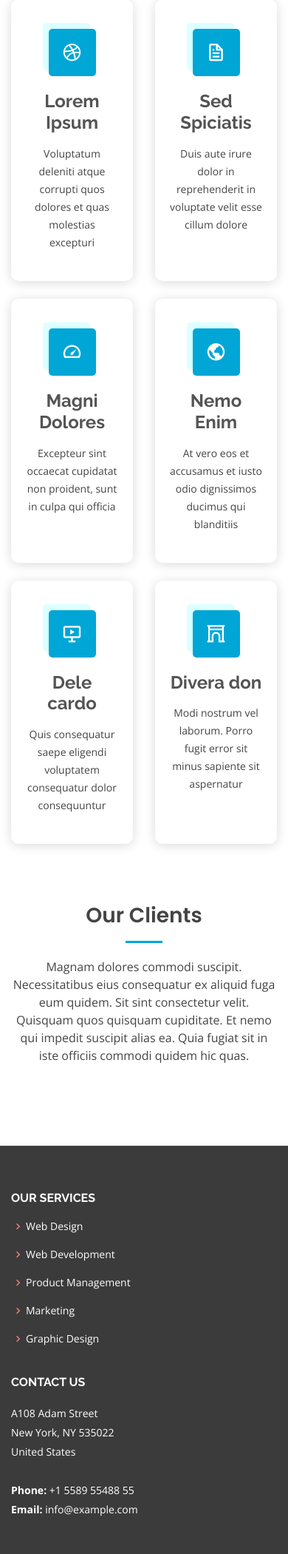
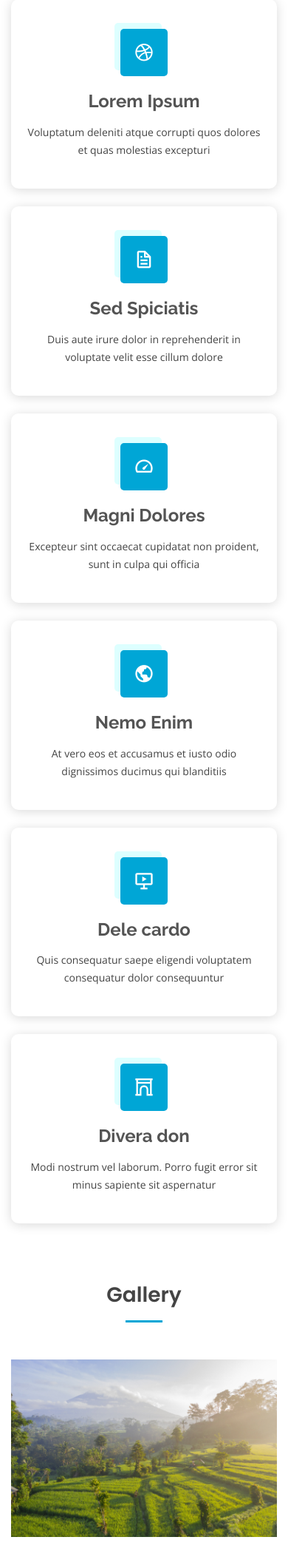
Before and after one commit to elfaritsi/design1, a PHP site: page / in a window 390 px wide. Shown: the part 2853-4954 px from the top of the page at 74% size. Run offline with PHP 8.4, Linux system fonts and the light colour scheme.

Commit message:
add gallery

```diff
--- a/assets/css/style.css
+++ b/assets/css/style.css
@@ -799,7 +799,7 @@ section {
 }
 
 .clients .owl-dot.active {
-  background-color: #e96b56 !important;
+  background-color: #00A6D6 !important;
 }
 
 /*--------------------------------------------------------------
@@ -1000,7 +1000,7 @@ section {
 
 .portfolio #portfolio-flters li:hover,
 .portfolio #portfolio-flters li.filter-active {
-  background: #e96b56;
+  background: #00A6D6;
   color: #fff;
 }
 
@@ -1101,7 +1101,7 @@ section {
 }
 
 .portfolio .portfolio-wrap .portfolio-links a:hover {
-  color: #e96b56;
+  color: #00A6D6;
 }
 
 .portfolio .portfolio-wrap:hover::before {
--- a/assets/js/main.js
+++ b/assets/js/main.js
@@ -95,11 +95,11 @@
   });
 
   // Real view height for mobile devices
-  if (window.matchMedia("(max-width: 767px)").matches) {
-    $('#hero').css({
-      height: auto
-    });
-  }
+  // if (window.matchMedia("(max-width: 767px)").matches) {
+  //   $('#hero').css({
+  //     height: auto
+  //   });
+  // }
 
   // Intro carousel
   var heroCarousel = $("#heroCarousel");
--- a/index.html
+++ b/index.html
@@ -32,7 +32,7 @@
   ======================================================== -->
 </head>
 
-<body>
+<body id="head">
 
 
 
@@ -41,7 +41,7 @@
     <div class="container d-flex justify-content-between">
 
       <div class="logo">
-        <h1 class="text-light"><a href="#">Tra<span>vel</span></a></h1>
+        <h1 class="text-light"><a data-scroll href="#header">Tra<span>vel</span></a></h1>
         <!-- Uncomment below if you prefer to use an image logo -->
         <!-- <a href="index.html"><img src="assets/img/logo.png" alt="" class="img-fluid"></a>-->
       </div>
@@ -53,7 +53,7 @@
           <li><a data-scroll href="#about">About</a></li>
 
           <li><a data-scroll href="#services">Services</a></li>
-          <li><a data-scroll href="#">Portfolio</a></li>
+          <li><a data-scroll href="#portfolio">Gallery</a></li>
           <li><a data-scroll href="#">Pricing</a></li>
           <li><a data-scroll href="#">Contact</a></li>
 
@@ -77,9 +77,9 @@
           <div class="carousel-item active" style="background: url(assets/img/slide/1.jpg); background-size: cover;">
             <div class="carousel-container">
               <div class="carousel-content">
-                <h2 class="animate__animated animate__fadeInDown">Inventore <span>Optio saepe.</span></h2>
+                <h2 class="animate__animated animate__fadeInDown">Inventore <span>Optio Laqueta</span></h2>
                 <p class="animate__animated animate__fadeInUp">Ut velit est quam dolor ad a aliquid qui aliquid. Sequi ea ut et est quaerat sequi nihil ut aliquam. Occaecati alias dolorem mollitia ut. Similique ea voluptatem. Esse doloremque accusamus repellendus deleniti vel. Minus et tempore modi architecto.</p>
-                <a data-scroll href="#about" class="btn-get-started animate__animated animate__fadeInUp">Read More</a>
+                <a data-scroll href="#featured" class="btn-get-started animate__animated animate__fadeInUp">Read More</a>
               </div>
             </div>
           </div>
@@ -89,7 +89,7 @@
           <div class="carousel-item" style="background: url(assets/img/slide/2.jpg); background-size: cover;">
             <div class="carousel-container">
               <div class="carousel-content">
-                <h2 class="animate__animated fanimate__adeInDown">Lorem <span>Ipsum Dolor</span></h2>
+                <h2 class="animate__animated animate__fadeInDown">Lorem <span>Ipsum Dolor</span></h2>
                 <p class="animate__animated animate__fadeInUp">Ut velit est quam dolor ad a aliquid qui aliquid. Sequi ea ut et est quaerat sequi nihil ut aliquam. Occaecati alias dolorem mollitia ut. Similique ea voluptatem. Esse doloremque accusamus repellendus deleniti vel. Minus et tempore modi architecto.</p>
                 <a data-scroll href="#featured" class="btn-get-started animate__animated animate__fadeInUp">Read More</a>
               </div>
@@ -160,7 +160,7 @@
     <section id="about" class="about">
       <div class="container">
 
-      <div class="section-title" data-aos="fade-up">
+        <div class="section-title" data-aos="fade-up">
             <h2>About Us</h2>
         </div>
 
@@ -201,7 +201,7 @@
         </div>
 
         <div class="row">
-          <div class="col-6 col-lg-4 col-md-6 d-flex align-items-stretch mt-4 mt-md-0">
+          <div class="col-lg-4 col-md-6 d-flex align-items-stretch mt-4 mt-md-0">
             <div class="icon-box">
               <div class="icon"><i class="bx bxl-dribbble"></i></div>
               <h4>Lorem Ipsum</h4>
@@ -209,7 +209,7 @@
             </div>
           </div>
 
-          <div class="col-6 col-lg-4 col-md-6 d-flex align-items-stretch mt-4 mt-md-0">
+          <div class="col-lg-4 col-md-6 d-flex align-items-stretch mt-4 mt-md-0">
             <div class="icon-box">
               <div class="icon"><i class="bx bx-file"></i></div>
               <h4>Sed Spiciatis</h4>
@@ -217,7 +217,7 @@
             </div>
           </div>
 
-          <div class="col-6 col-lg-4 col-md-6 d-flex align-items-stretch mt-4 mt-lg-0">
+          <div class="col-lg-4 col-md-6 d-flex align-items-stretch mt-4 mt-lg-0">
             <div class="icon-box">
               <div class="icon"><i class="bx bx-tachometer"></i></div>
               <h4>Magni Dolores</h4>
@@ -225,7 +225,7 @@
             </div>
           </div>
 
-          <div class="col-6 col-lg-4 col-md-6 d-flex align-items-stretch mt-4">
+          <div class="col-lg-4 col-md-6 d-flex align-items-stretch mt-4">
             <div class="icon-box">
               <div class="icon"><i class="bx bx-world"></i></div>
               <h4>Nemo Enim</h4>
@@ -233,7 +233,7 @@
             </div>
           </div>
 
-          <div class="col-6 col-lg-4 col-md-6 d-flex align-items-stretch mt-4">
+          <div class="col-lg-4 col-md-6 d-flex align-items-stretch mt-4">
             <div class="icon-box">
               <div class="icon"><i class="bx bx-slideshow"></i></div>
               <h4>Dele cardo</h4>
@@ -241,7 +241,7 @@
             </div>
           </div>
 
-          <div class="col-6 col-lg-4 col-md-6 d-flex align-items-stretch mt-4">
+          <div class="col-lg-4 col-md-6 d-flex align-items-stretch mt-4">
             <div class="icon-box">
               <div class="icon"><i class="bx bx-arch"></i></div>
               <h4>Divera don</h4>
@@ -254,12 +254,143 @@
       </div>
     </section><!-- End Services Section -->
 
+    <!-- ======= Portfolio Section ======= -->
+    <section id="portfolio" class="portfolio">
+        <div class="container">
+            <div class="section-title" data-aos="fade-up">
+                <h2>Gallery</h2>
+            </div>
+
+          <div class="row portfolio-container">
+
+            <div class="col-lg-4 col-md-6 portfolio-item filter-app">
+              <div class="portfolio-wrap">
+                <img src="assets/img/portfolio/1.jpg" class="img-fluid" alt="">
+                <div class="portfolio-info">
+                  <h4>Persawahan</h4>
+                  <p>Bali</p>
+                  <div class="portfolio-links">
+                    <a href="assets/img/portfolio/1.jpg" data-gall="portfolioGallery" class="venobox" title="App 1"><i class="icofont-eye-alt"></i></a>
+                  </div>
+                </div>
+              </div>
+            </div>
+
+            <div class="col-lg-4 col-md-6 portfolio-item filter-web">
+              <div class="portfolio-wrap">
+                <img src="assets/img/portfolio/2.jpg" class="img-fluid" alt="">
+                <div class="portfolio-info">
+                  <h4>Pantai</h4>
+                  <p>Bali</p>
+                  <div class="portfolio-links">
+                    <a href="assets/img/portfolio/2.jpg" data-gall="portfolioGallery" class="venobox" title="Web 3"><i class="icofont-eye-alt"></i></a>
+                  </div>
+                </div>
+              </div>
+            </div>
+
+            <div class="col-lg-4 col-md-6 portfolio-item filter-app">
+              <div class="portfolio-wrap">
+                <img src="assets/img/portfolio/3.jpg" class="img-fluid" alt="">
+                <div class="portfolio-info">
+                  <h4>Perkotaan</h4>
+                  <p>London</p>
+                  <div class="portfolio-links">
+                    <a href="assets/img/portfolio/3.jpg" data-gall="portfolioGallery" class="venobox" title="App 2"><i class="icofont-eye-alt"></i></a>
+                  </div>
+                </div>
+              </div>
+            </div>
+
+            <div class="col-lg-4 col-md-6 portfolio-item filter-card">
+              <div class="portfolio-wrap">
+                <img src="assets/img/portfolio/1.jpg" class="img-fluid" alt="">
+                <div class="portfolio-info">
+                    <h4>Persawahan</h4>
+                    <p>Bali</p>
+                  <div class="portfolio-links">
+                    <a href="assets/img/portfolio/1.jpg" data-gall="portfolioGallery" class="venobox" title="Card 2"><i class="icofont-eye-alt"></i></a>
+                  </div>
+                </div>
+              </div>
+            </div>
+
+            <div class="col-lg-4 col-md-6 portfolio-item filter-web">
+              <div class="portfolio-wrap">
+                <img src="assets/img/portfolio/2.jpg" class="img-fluid" alt="">
+                <div class="portfolio-info">
+                    <h4>Pantai</h4>
+                    <p>Bali</p>
+                  <div class="portfolio-links">
+                    <a href="assets/img/portfolio/2.jpg" data-gall="portfolioGallery" class="venobox" title="Web 2"><i class="icofont-eye-alt"></i></a>
+                  </div>
+                </div>
+              </div>
+            </div>
+
+            <div class="col-lg-4 col-md-6 portfolio-item filter-app">
+              <div class="portfolio-wrap">
+                <img src="assets/img/portfolio/3.jpg" class="img-fluid" alt="">
+                <div class="portfolio-info">
+                    <h4>Perkotaan</h4>
+                    <p>London</p>
+                  <div class="portfolio-links">
+                    <a href="assets/img/portfolio/3.jpg" data-gall="portfolioGallery" class="venobox" title="App 3"><i class="icofont-eye-alt"></i></a>
+                  </div>
+                </div>
+              </div>
+            </div>
+
+            <div class="col-lg-4 col-md-6 portfolio-item filter-card">
+              <div class="portfolio-wrap">
+                <img src="assets/img/portfolio/1.jpg" class="img-fluid" alt="">
+                <div class="portfolio-info">
+                    <h4>Persawahan</h4>
+                    <p>Bali</p>
+                  <div class="portfolio-links">
+                    <a href="assets/img/portfolio/1.jpg" data-gall="portfolioGallery" class="venobox" title="Card 1"><i class="icofont-eye-alt"></i></a>
+                  </div>
+                </div>
+              </div>
+            </div>
+
+            <div class="col-lg-4 col-md-6 portfolio-item filter-card">
+              <div class="portfolio-wrap">
+                <img src="assets/img/portfolio/2.jpg" class="img-fluid" alt="">
+                <div class="portfolio-info">
+                    <h4>Pantai</h4>
+                    <p>Bali</p>
+                  <div class="portfolio-links">
+                    <a href="assets/img/portfolio/2.jpg" data-gall="portfolioGallery" class="venobox" title="Card 3"><i class="icofont-eye-alt"></i></a>
+                  </div>
+                </div>
+              </div>
+            </div>
+
+            <div class="col-lg-4 col-md-6 portfolio-item filter-web">
+              <div class="portfolio-wrap">
+                <img src="assets/img/portfolio/3.jpg" class="img-fluid" alt="">
+                <div class="portfolio-info">
+                    <h4>Perkotaan</h4>
+                    <p>London</p>
+                  <div class="portfolio-links">
+                    <a href="assets/img/portfolio/3.jpg" data-gall="portfolioGallery" class="venobox" title="Web 3"><i class="icofont-eye-alt"></i></a>
+                  </div>
+                </div>
+              </div>
+            </div>
+
+          </div>
+
+        </div>
+      </section><!-- End Portfolio Section -->
+
     <!-- ======= Clients Section ======= -->
     <section id="clients" class="clients">
       <div class="container">
 
         <div class="section-title">
-          <h2>Our Clients</h2>
+          <h2>Our Partners</h2>
           <p>Magnam dolores commodi suscipit. Necessitatibus eius consequatur ex aliquid fuga eum quidem. Sit sint consectetur velit. Quisquam quos quisquam cupiditate. Et nemo qui impedit suscipit alias ea. Quia fugiat sit in iste officiis commodi quidem hic quas.</p>
         </div>
 
```
Also changed, not shown: assets/img/portfolio/1.jpg (added), assets/img/portfolio/2.jpg (added), 1 other file.
